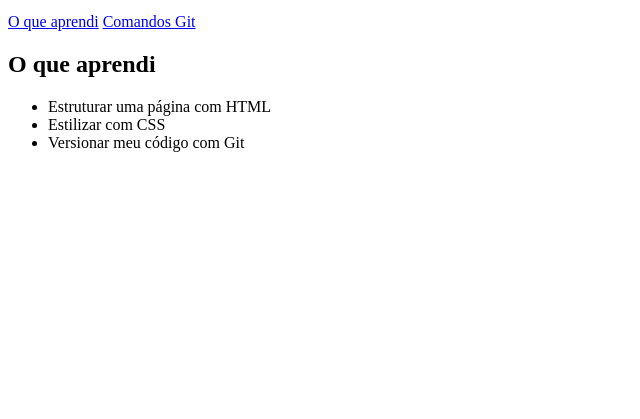
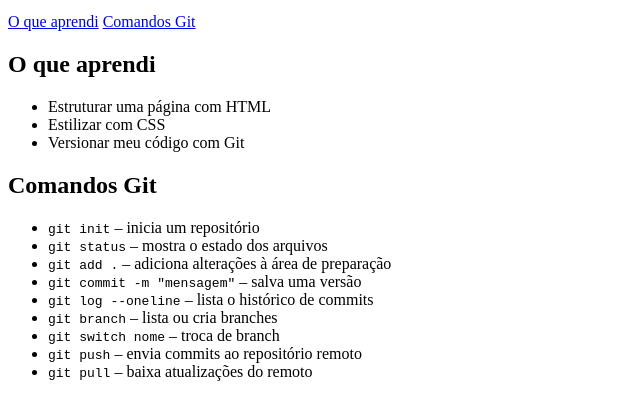
Before and after one commit to leleticia13/Minha-Trilha-de-Aprendizagem, a plain HTML site: page index.html in a window 1280 px wide. Shown: the part 101-520 px from the top of the page, without its empty margins (0-640 px from the left). Drawn offline with Linux system fonts and the light colour scheme.

Commit message:
comandos do git

```diff
--- a/index.html
+++ b/index.html
@@ -25,6 +25,20 @@
       </ul>
     </section>
 
+     <section id="git">
+      <h2>Comandos Git</h2>
+      <ul class="comandos">
+        <li><code>git init</code> – inicia um repositório</li>
+        <li><code>git status</code> – mostra o estado dos arquivos</li>
+        <li><code>git add .</code> – adiciona alterações à área de preparação</li>
+        <li><code>git commit -m "mensagem"</code> – salva uma versão</li>
+        <li><code>git log --oneline</code> – lista o histórico de commits</li>
+        <li><code>git branch</code> – lista ou cria branches</li>
+        <li><code>git switch nome</code> – troca de branch</li>
+        <li><code>git push</code> – envia commits ao repositório remoto</li>
+        <li><code>git pull</code> – baixa atualizações do remoto</li>
+      </ul>
+    </section>
   </main>
 </body>
 </html>
```
